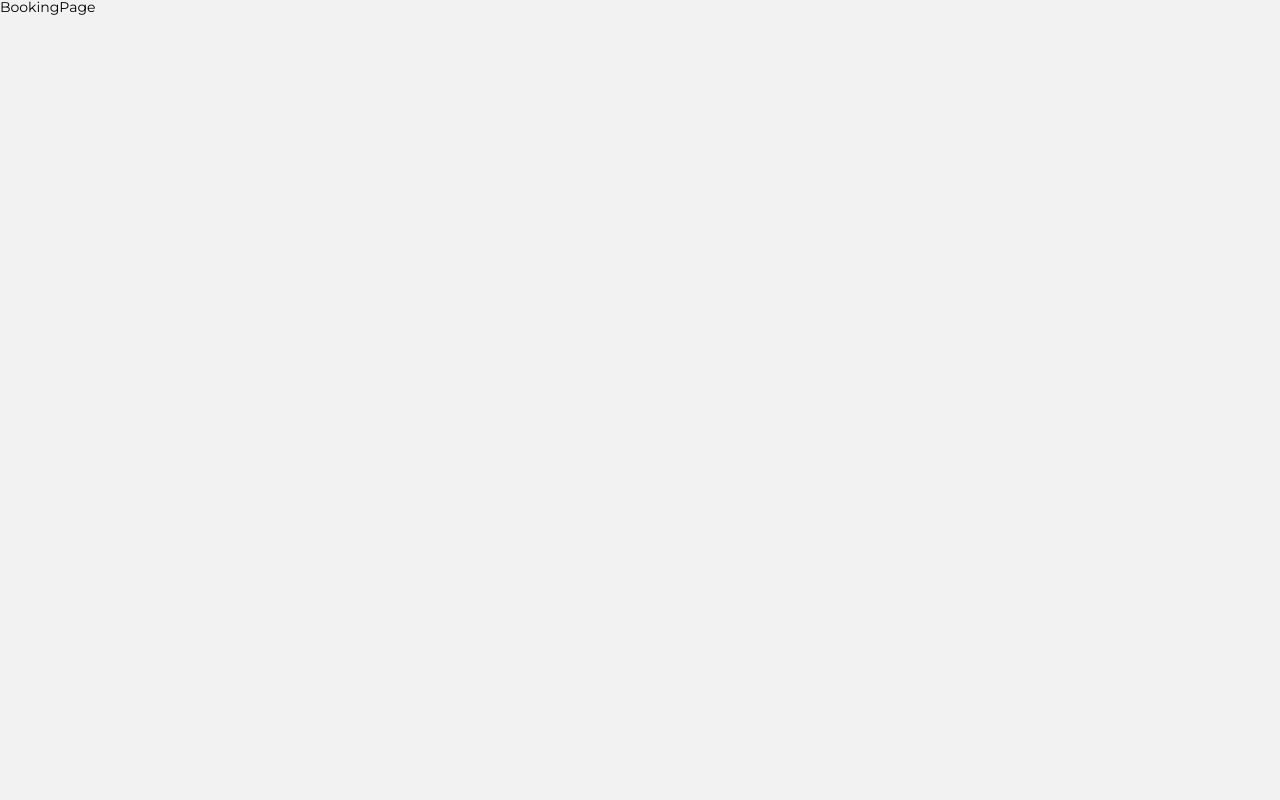
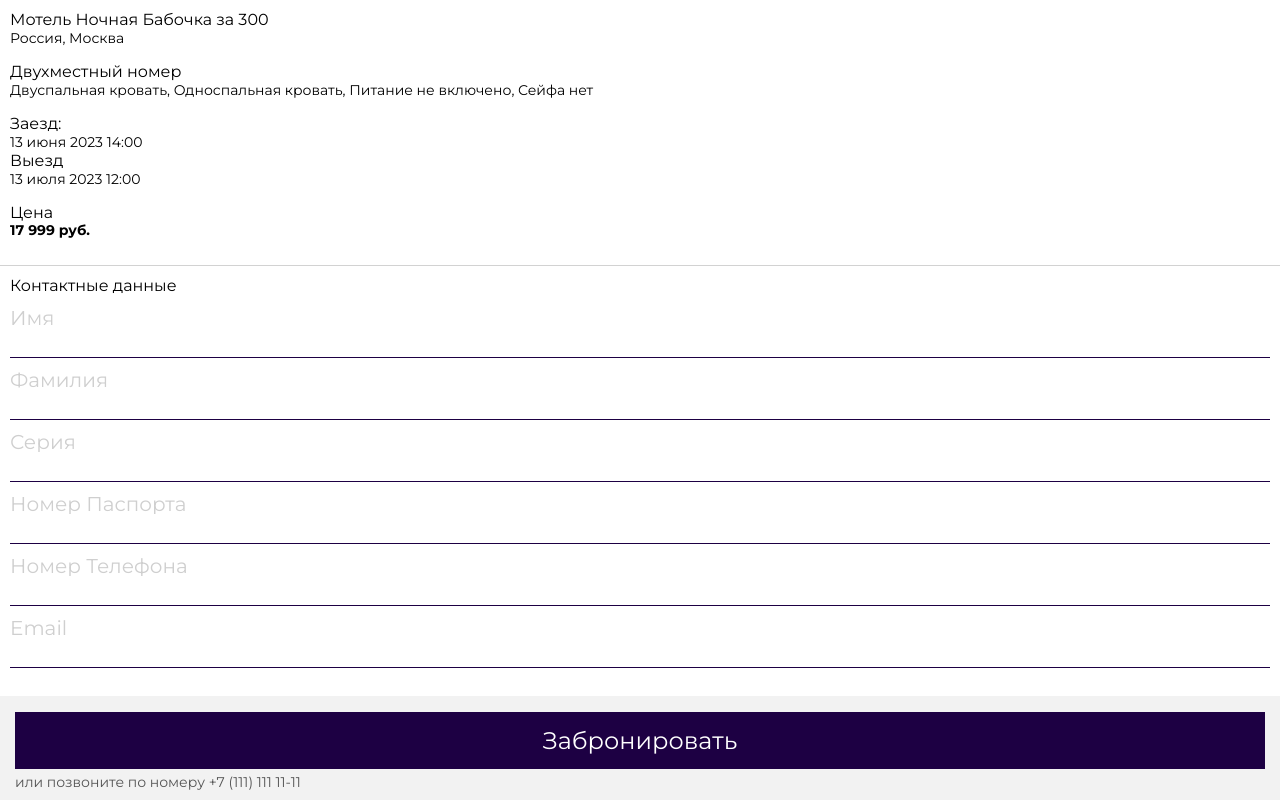
Before and after one commit to FremyXS/Hotel.UI, a React (Create React App) app in the folder hotel.ui/: page /booking in a window 1280 px wide. Built offline with nearby package versions, Linux system fonts and the light colour scheme.

Commit message:
feat(BookingPage): add page with mock data

```diff
--- a/hotel.ui/src/pages/booking-page/BookingPage.scss
+++ b/hotel.ui/src/pages/booking-page/BookingPage.scss
@@ -0,0 +1,49 @@
+.booking {
+    &-info {
+        display: flex;
+        flex-direction: column;
+        row-gap: 15px;
+        padding: 10px 10px 28px;
+        background-color: #fff;
+        border-bottom: 1px solid #d2d2d2;
+    }
+
+    &-price__value {
+        font-weight: 700;
+    }
+
+    .title {
+        font-weight: 400;
+        font-size: 16px;
+        line-height: 20px;
+        word-wrap: break-word;
+    }
+
+    .value {
+        font-weight: 400;
+        font-size: 14px;
+        line-height: 17px;
+        word-wrap: break-word;
+    }
+
+    &-contacts {
+        background-color: #fff;
+        padding: 10px 10px 28px;
+        display: flex;
+        flex-direction: column;
+        row-gap: 12px;
+    }
+
+    &-button {
+        margin-top: 16px;
+        margin-bottom: 13px;
+        padding: 0 15px;
+
+        &__info {
+            font-weight: 400;
+            font-size: 14px;
+            color: #555555;
+            margin-top: 6px;
+        }
+    }
+}
--- a/hotel.ui/src/pages/booking-page/BookingPage.tsx
+++ b/hotel.ui/src/pages/booking-page/BookingPage.tsx
@@ -1,11 +1,71 @@
 import React from "react";
 
 import './BookingPage.scss';
+import Input from "../../components/Input/Input";
+import Button from "../../components/Button/Button";
 
 function BookingPage() {
-     return (
-        <div>BookingPage</div>
-     );
+    return (
+        <div className="booking">
+            <div className="booking-info">
+                <div className="booking-hotel">
+                    <div className="booking-hotel__name title">
+                        Мотель Ночная Бабочка за 300
+                    </div>
+                    <div className="booking-hotel__geo value">
+                        Россия, Москва
+                    </div>
+                </div>
+                <div className="booking-room">
+                    <div className="booking-room__name title">
+                        Двухместный номер
+                    </div>
+                    <div className="booking-room__tags value">
+                        Двуспальная кровать, Односпальная кровать, Питание не включено, Сейфа нет
+                    </div>
+                </div>
+                <div className="booking-dates">
+                    <div className="booking-dates__name title">
+                        Заезд:
+                    </div>
+                    <div className="booking-dates__value value">
+                        13 июня 2023 14:00
+                    </div>
+                    <div className="booking-dates__name title">
+                        Выезд
+                    </div>
+                    <div className="booking-dates__value value">
+                        13 июля 2023 12:00
+                    </div>
+                </div>
+                <div className="booking-price">
+                    <div className="booking-price__name title">
+                        Цена
+                    </div>
+                    <div className="booking-price__value">
+                        17 999 руб.
+                    </div>
+                </div>
+            </div>
+            <div className="booking-contacts">
+                <div className="booking-contacts__title title">
+                    Контактные данные
+                </div>
+                <Input labelName="Имя" />
+                <Input labelName="Фамилия" />
+                <Input labelName="Серия" />
+                <Input labelName="Номер Паспорта" />
+                <Input labelName="Номер Телефона" />
+                <Input labelName="Email" />
+            </div>
+            <div className="booking-button">
+                <Button type="button" >
+                    Забронировать
+                </Button>
+                <div className="booking-button__info">или позвоните по номеру +7 (111) 111 11-11</div>
+            </div>
+        </div>
+    );
 }
 
 export default BookingPage;
```
